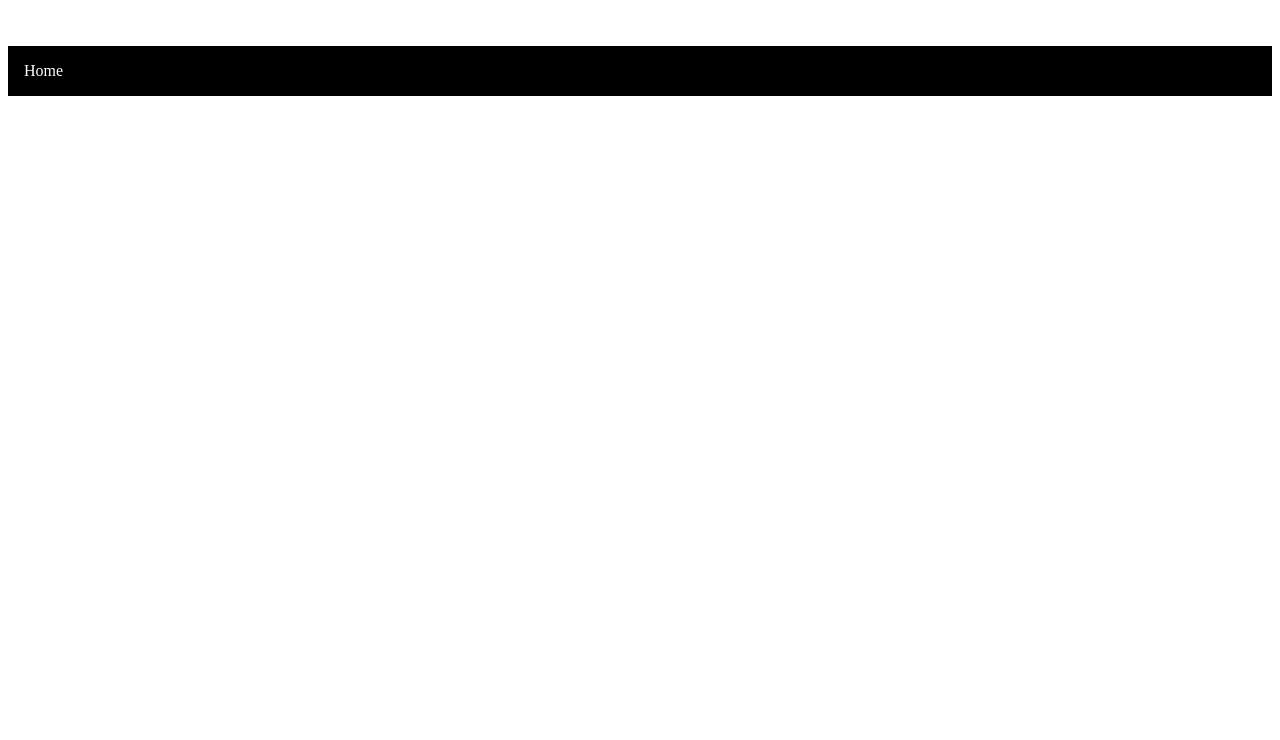
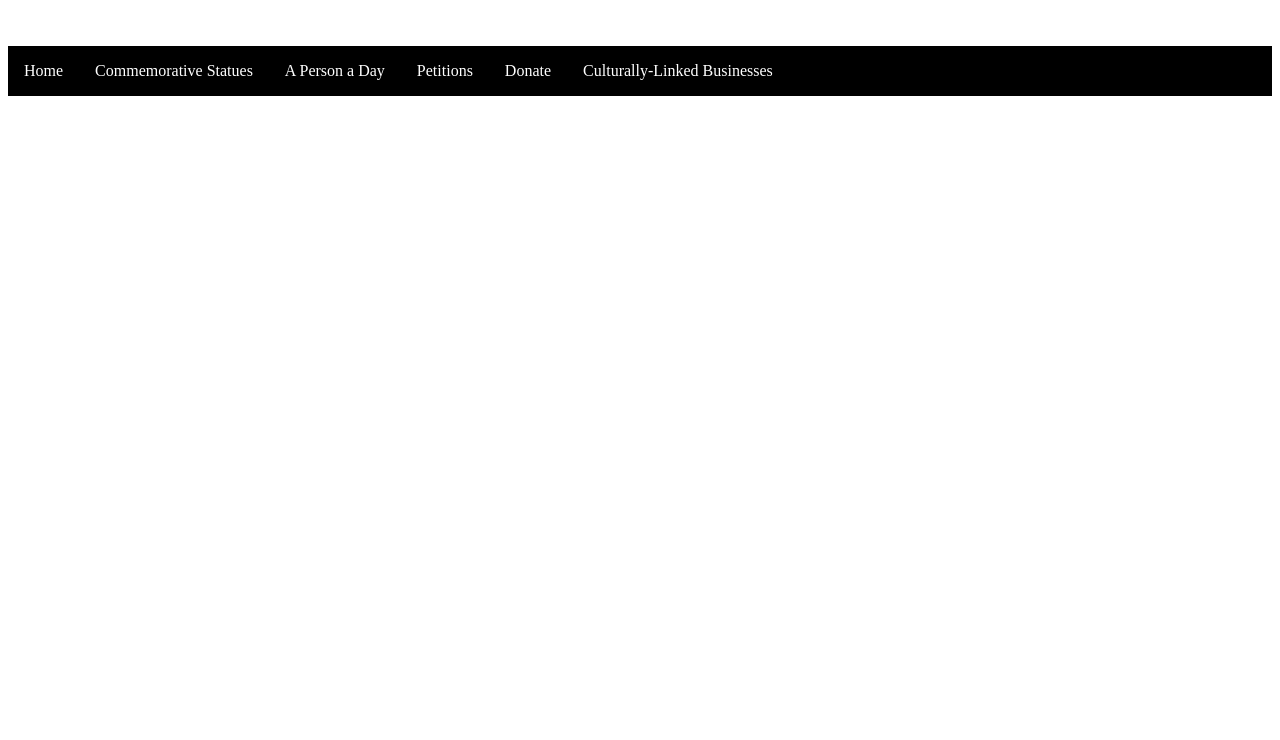
Before and after one commit to BridgeHacks-Cultural-Education/UniteUS, a plain HTML site: page nycbusinesses.html in a window 1280 px wide. Shown: the part 60-800 px from the top of the page. Drawn offline with Linux system fonts and the light colour scheme.

Commit message:
Update nycbusinesses.html

```diff
--- a/nycbusinesses.html
+++ b/nycbusinesses.html
@@ -12,5 +12,12 @@
   <nav>
     <ul id="links">
       <li id="links"><a href="./indes.html">Home</a></li>
+      <li id="links"><a href="./statues.html">Commemorative Statues</a></li>
+      <li id="links"><a href="./people.html">A Person a Day</a></li>
+      <li id="links"><a href="./petitions.html">Petitions</a></li>
+      <li id="links"><a href="./donate.html">Donate</a></li>
+      <li id="links"><a href="./businesses.html">Culturally-Linked Businesses</a></li>
+    </ul>
+  </nav>
 
 </html>
```
